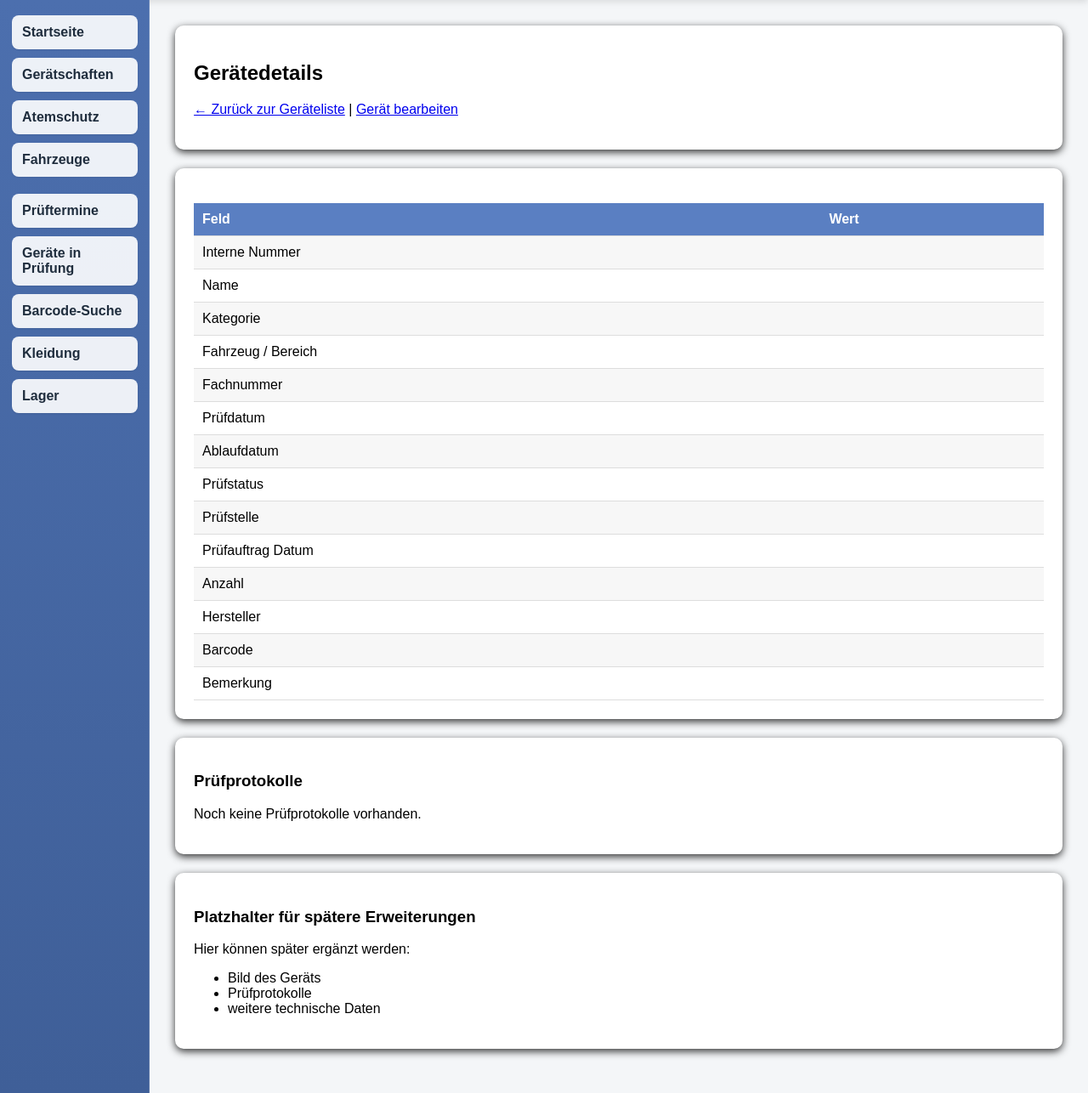
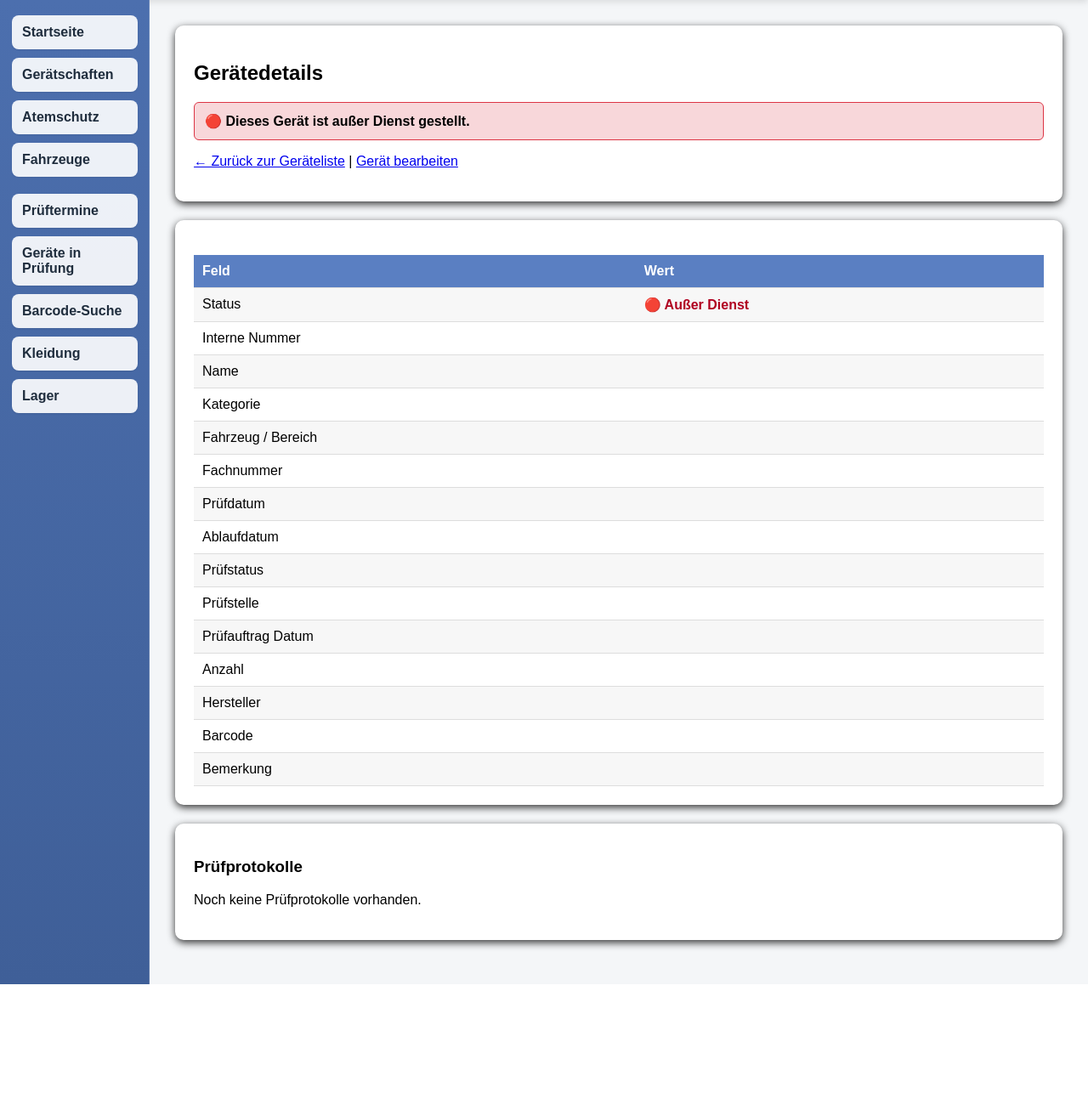
Before and after one commit to Martin22Him/feuerwehr-inventar, a Python web app: template templates/geraet_detail.html in a window 1280 px wide. Shown: the part 70-1356 px from the top of the page at 85% size. After the commit the page ends 1228 px from the top, so only its background shows below. Run offline with Jinja, Linux system fonts and the light colour scheme; the template is opened without the code that fills it, so the values that code supplies are empty.

Commit message:
geraet_detail.html

```diff
--- a/templates/geraet_detail.html
+++ b/templates/geraet_detail.html
@@ -6,6 +6,19 @@
 
 <div class="box">
     <h2>Gerätedetails</h2>
+
+    {% if not geraet["aktiv"] %}
+    <div style="
+        background-color: #f8d7da;
+        border: 1px solid #dc3545;
+        padding: 12px;
+        margin-bottom: 15px;
+        border-radius: 6px;
+    ">
+        <strong>🔴 Dieses Gerät ist außer Dienst gestellt.</strong>
+    </div>
+    {% endif %}
+
     <p>
         <a href="/geraete">← Zurück zur Geräteliste</a>
         |
@@ -21,58 +34,83 @@
             <th>Feld</th>
             <th>Wert</th>
         </tr>
+
+        <tr>
+            <td>Status</td>
+            <td>
+                {% if geraet["aktiv"] %}
+                    <strong style="color: green;">🟢 Aktiv / im Dienst</strong>
+                {% else %}
+                    <strong style="color: #b00020;">🔴 Außer Dienst</strong>
+                {% endif %}
+            </td>
+        </tr>
+
         <tr>
             <td>Interne Nummer</td>
             <td>{{ geraet["interne_nummer"] }}</td>
         </tr>
+
         <tr>
             <td>Name</td>
             <td>{{ geraet["name"] }}</td>
         </tr>
+
         <tr>
             <td>Kategorie</td>
             <td>{{ geraet["kategorie"] }}</td>
         </tr>
+
         <tr>
             <td>Fahrzeug / Bereich</td>
             <td>{{ geraet["fahrzeug"] }}</td>
         </tr>
+
         <tr>
             <td>Fachnummer</td>
             <td>{{ geraet["fachnummer"] }}</td>
         </tr>
+
         <tr>
             <td>Prüfdatum</td>
             <td>{{ geraet["pruefdatum"] }}</td>
         </tr>
+
         <tr>
             <td>Ablaufdatum</td>
             <td>{{ geraet["ablaufdatum"] }}</td>
         </tr>
+
         <tr>
             <td>Prüfstatus</td>
             <td>{{ geraet["pruefstatus"] }}</td>
         </tr>
+
         <tr>
             <td>Prüfstelle</td>
             <td>{{ geraet["pruefstelle"] }}</td>
         </tr>
+
         <tr>
             <td>Prüfauftrag Datum</td>
             <td>{{ geraet["pruefauftrag_datum"] }}</td>
         </tr>
+
         <tr>
             <td>Anzahl</td>
             <td>{{ geraet["anzahl"] }}</td>
         </tr>
+
         <tr>
             <td>Hersteller</td>
             <td>{{ geraet["hersteller"] }}</td>
         </tr>
+
         <tr>
             <td>Barcode</td>
             <td>{{ geraet["barcode"] }}</td>
         </tr>
+
         <tr>
             <td>Bemerkung</td>
             <td>{{ geraet["bemerkung"] }}</td>
@@ -105,19 +143,22 @@
                     <td>{{ protokoll["pruefstelle"] }}</td>
                     <td>{{ protokoll["ergebnis"] }}</td>
                     <td>{{ protokoll["bemerkung"] }}</td>
+
                     <td>
                         {% if protokoll["pdf_dateiname"] %}
-                             <a href="{{ url_for('pruefprotokoll_pdf_oeffnen', id=protokoll['id']) }}" target="_blank">
+                            <a href="{{ url_for('pruefprotokoll_pdf_oeffnen', id=protokoll['id']) }}"
+                               target="_blank">
                                 PDF öffnen
-                             </a>
+                            </a>
                         {% else %}
                             Noch kein PDF
                         {% endif %}
                     </td>
+
                     <td>
-                         <a href="{{ url_for('pruefprotokoll_detail', id=protokoll['id']) }}">
-                             Öffnen
-                         </a>
+                        <a href="{{ url_for('pruefprotokoll_detail', id=protokoll['id']) }}">
+                            Öffnen
+                        </a>
                     </td>
                 </tr>
                 {% endfor %}
@@ -127,14 +168,5 @@
         <p>Noch keine Prüfprotokolle vorhanden.</p>
     {% endif %}
 </div>
-<div class="box">
-    <h3>Platzhalter für spätere Erweiterungen</h3>
-    <p>Hier können später ergänzt werden:</p>
-    <ul>
-        <li>Bild des Geräts</li>
-        <li>Prüfprotokolle</li>
-        <li>weitere technische Daten</li>
-    </ul>
-</div>
 
 {% endblock %}
```
